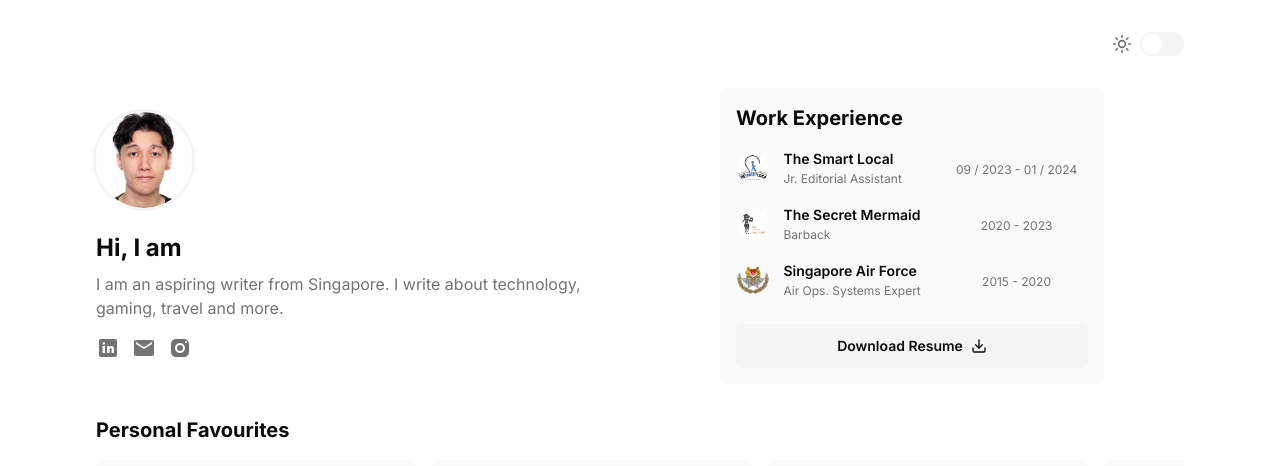
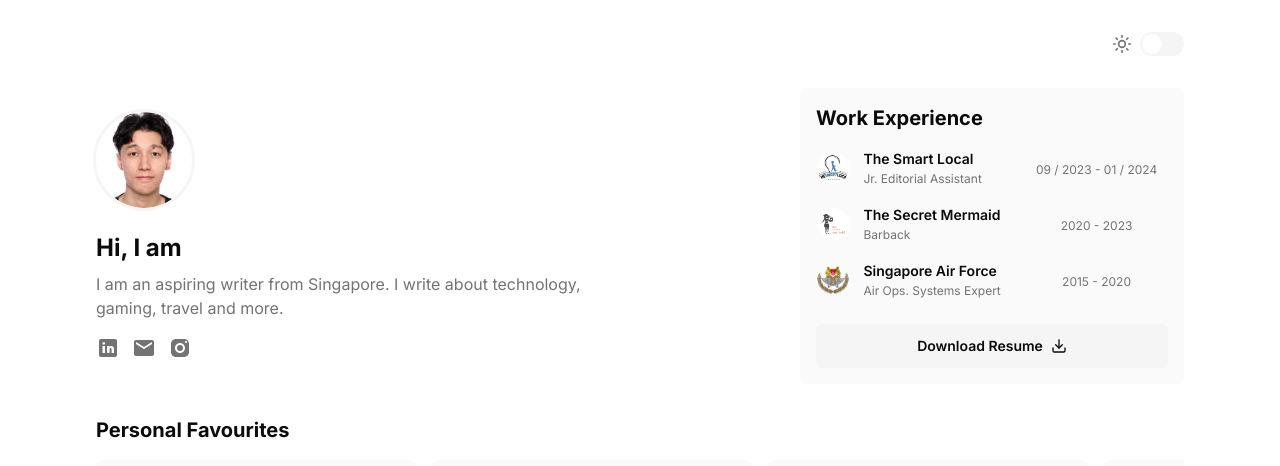
Before and after one commit to jarrenleo/nick_portfolio, a Next.js app: page / in a window 1280 px wide. Shown: the top 466 px of the page. Built offline with nearby package versions, Linux system fonts and the light colour scheme.

Commit message:
ui changes

```diff
--- a/app/page.js
+++ b/app/page.js
@@ -9,10 +9,10 @@ export default function Home() {
     <main className="mx-auto max-w-6xl px-6 pt-8 sm:flex sm:flex-col sm:px-8">
       <Navigation />
       <div className="flex flex-col sm:flex sm:flex-row sm:flex-wrap">
-        <div className="order-1 flex items-center sm:w-1/2 sm:pr-4">
+        <div className="order-1 sm:flex sm:w-1/2 sm:items-center sm:pr-4">
           <Intro />
         </div>
-        <div className="order-3 flex items-center justify-center sm:order-2 sm:w-1/2">
+        <div className="order-3 sm:order-2 sm:flex sm:w-1/2 sm:items-center sm:justify-end">
           <WorkExperience />
         </div>
         <div className="order-2 w-full sm:order-3">
```
